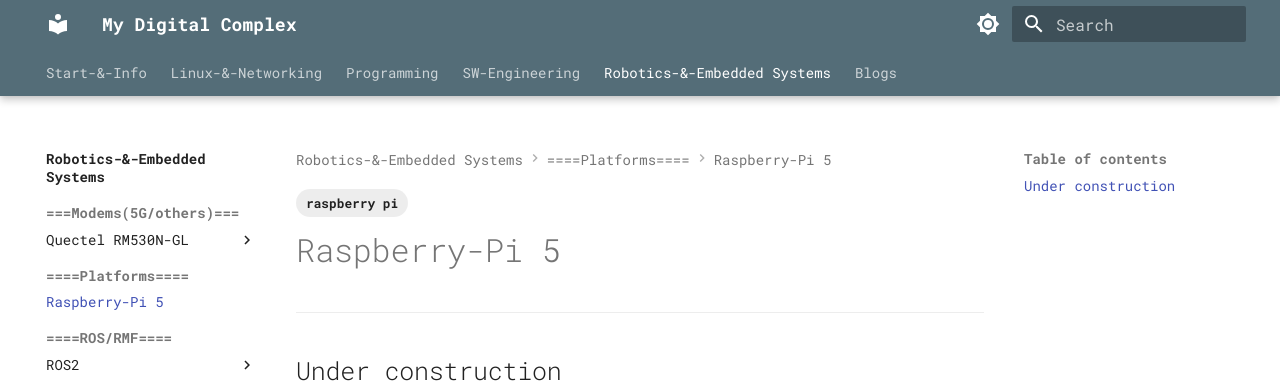
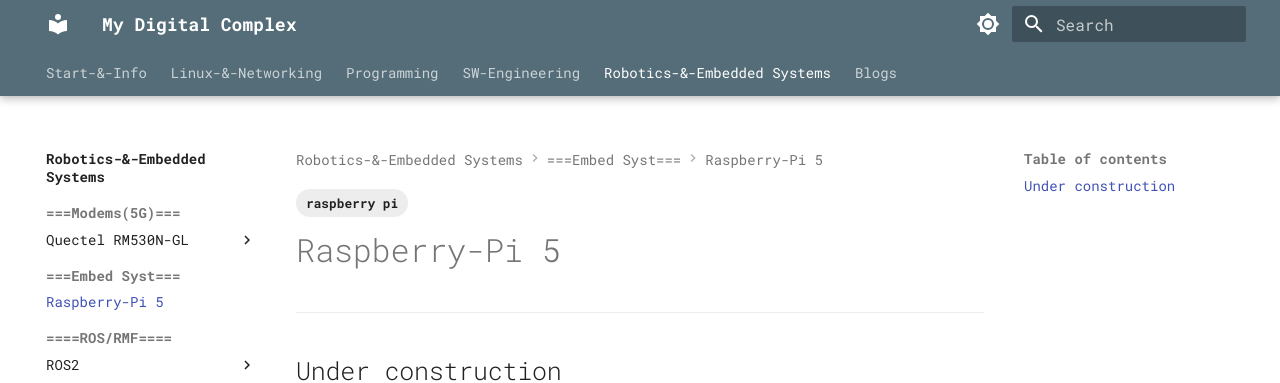
Before and after one commit to alohamujeeb/alohamujeeb.github.io, an MkDocs documentation site: the page built from docs/embsys-drobot/pi5/index.md, in a window 1280 px wide. Shown: the top 383 px of the page. Built offline with MkDocs 1.6.1 and Material for MkDocs 9.7.7, drawn with Linux system fonts in a browser that asks for light colours.

Commit message:
minor fixes

```diff
--- a/mkdocs.yml
+++ b/mkdocs.yml
@@ -191,14 +191,14 @@
 
   - Robotics-&-Embedded Systems:
     - index:  embsys-drobot/index.md
-    - ===Modems(5G/others)===:
+    - ===Modems(5G)===:
       - Quectel RM530N-GL:
         - index: embsys-drobot/Quectel-RM530N-GL/index.md
         - Hardware Setup: embsys-drobot/Quectel-RM530N-GL/01-hw-setup-pi5.md
         - Software Setup: embsys-drobot/Quectel-RM530N-GL/02-sw-setup-pi5.md
         - AT Command Reference: embsys-drobot/Quectel-RM530N-GL/03-at-commands.md
         #- Mobilensight Tool: embsys-drobot/Quectel-RM530N-GL/04-mobile-insight.md
-    - ====Platforms====:
+    - ===Embed Syst===:
       - Raspberry-Pi 5:
         - index: embsys-drobot/pi5/index.md
     - ====ROS/RMF====:
```
